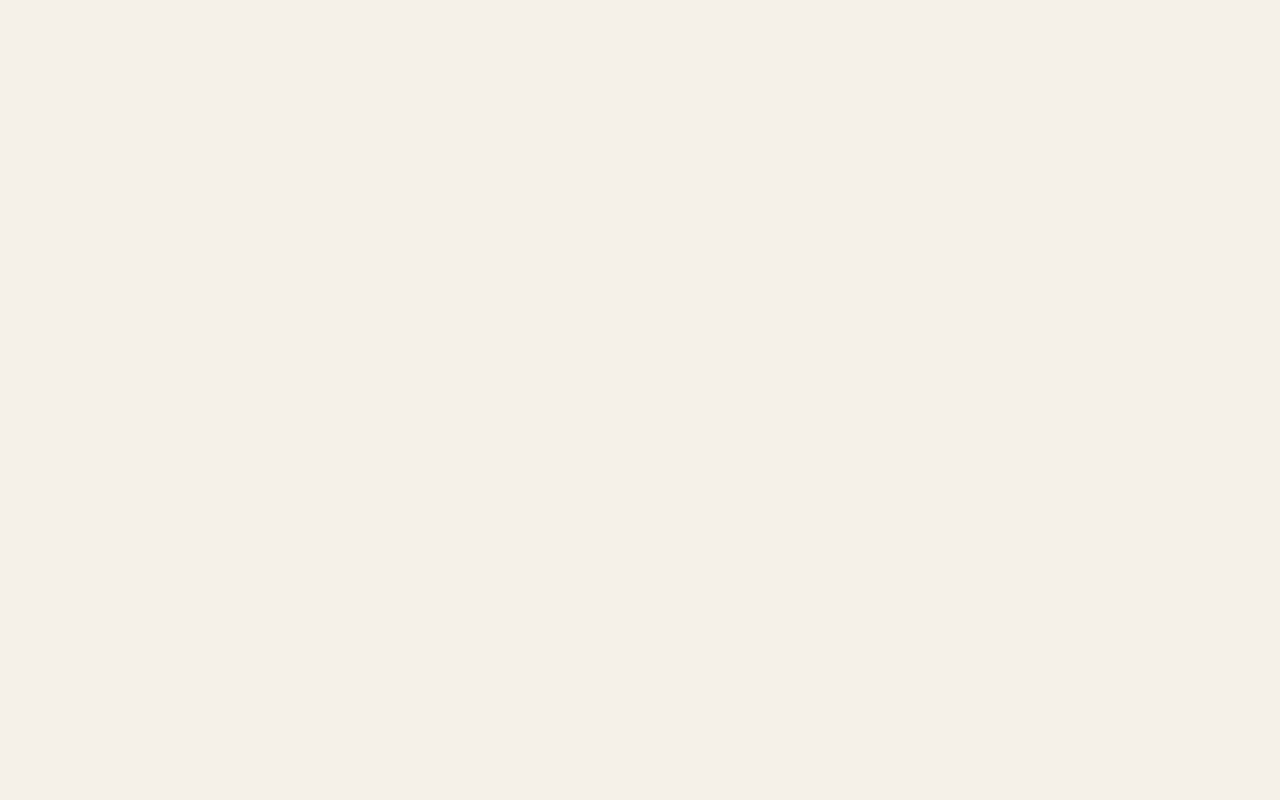
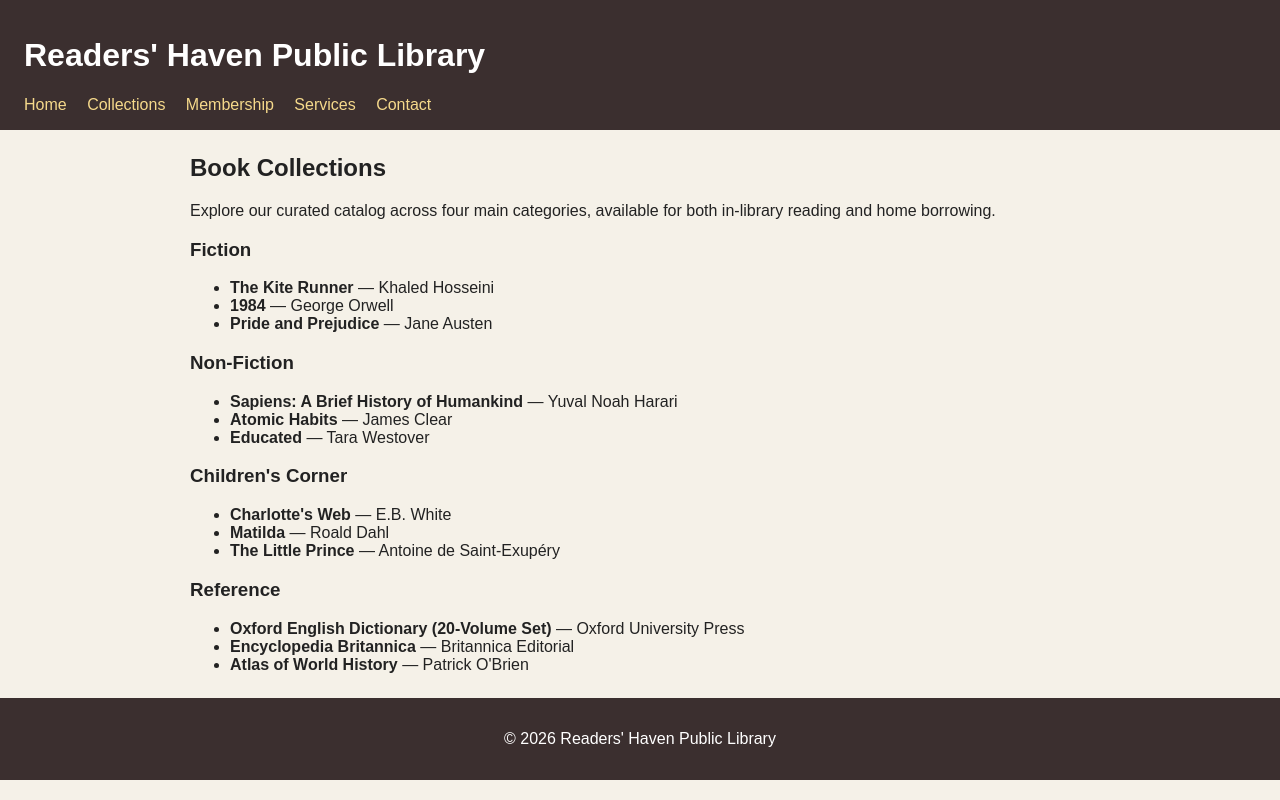
Before and after one commit to batkk007/readers-haven-library, a website: page src/collections.html in a window 1280 px wide. Drawn offline with Linux system fonts and the light colour scheme.

Commit message:
feat: implement collections page with four book categories

```diff
--- a/src/collections.html
+++ b/src/collections.html
@@ -3,9 +3,68 @@
 <head>
   <meta charset="UTF-8">
   <meta name="viewport" content="width=device-width, initial-scale=1.0">
-  <title>Collection</title>
+  <title>Readers' Haven - Collections</title>
   <link rel="stylesheet" href="../styles/style.css">
 </head>
 <body>
+  <header>
+    <h1>Readers' Haven Public Library</h1>
+    <nav>
+      <a href="index.html">Home</a>
+      <a href="collections.html">Collections</a>
+      <a href="membership.html">Membership</a>
+      <a href="services.html">Services</a>
+      <a href="contact.html">Contact</a>
+    </nav>
+  </header>
+
+  <main>
+    <section class="collections-intro">
+      <h2>Book Collections</h2>
+      <p>Explore our curated catalog across four main categories, available for both in-library reading and home borrowing.</p>
+    </section>
+
+    <div class="collections-grid">
+      <section class="category-card">
+        <h3>Fiction</h3>
+        <ul>
+          <li><strong>The Kite Runner</strong> — Khaled Hosseini</li>
+          <li><strong>1984</strong> — George Orwell</li>
+          <li><strong>Pride and Prejudice</strong> — Jane Austen</li>
+        </ul>
+      </section>
+
+      <section class="category-card">
+        <h3>Non-Fiction</h3>
+        <ul>
+          <li><strong>Sapiens: A Brief History of Humankind</strong> — Yuval Noah Harari</li>
+          <li><strong>Atomic Habits</strong> — James Clear</li>
+          <li><strong>Educated</strong> — Tara Westover</li>
+        </ul>
+      </section>
+
+      <section class="category-card">
+        <h3>Children's Corner</h3>
+        <ul>
+          <li><strong>Charlotte's Web</strong> — E.B. White</li>
+          <li><strong>Matilda</strong> — Roald Dahl</li>
+          <li><strong>The Little Prince</strong> — Antoine de Saint-Exupéry</li>
+        </ul>
+      </section>
+
+      <section class="category-card">
+        <h3>Reference</h3>
+        <ul>
+          <li><strong>Oxford English Dictionary (20-Volume Set)</strong> — Oxford University Press</li>
+          <li><strong>Encyclopedia Britannica</strong> — Britannica Editorial</li>
+          <li><strong>Atlas of World History</strong> — Patrick O'Brien</li>
+        </ul>
+      </section>
+    </div>
+  </main>
+
+  <footer>
+    <p>&copy; 2026 Readers' Haven Public Library</p>
+  </footer>
 </body>
 </html>
```
